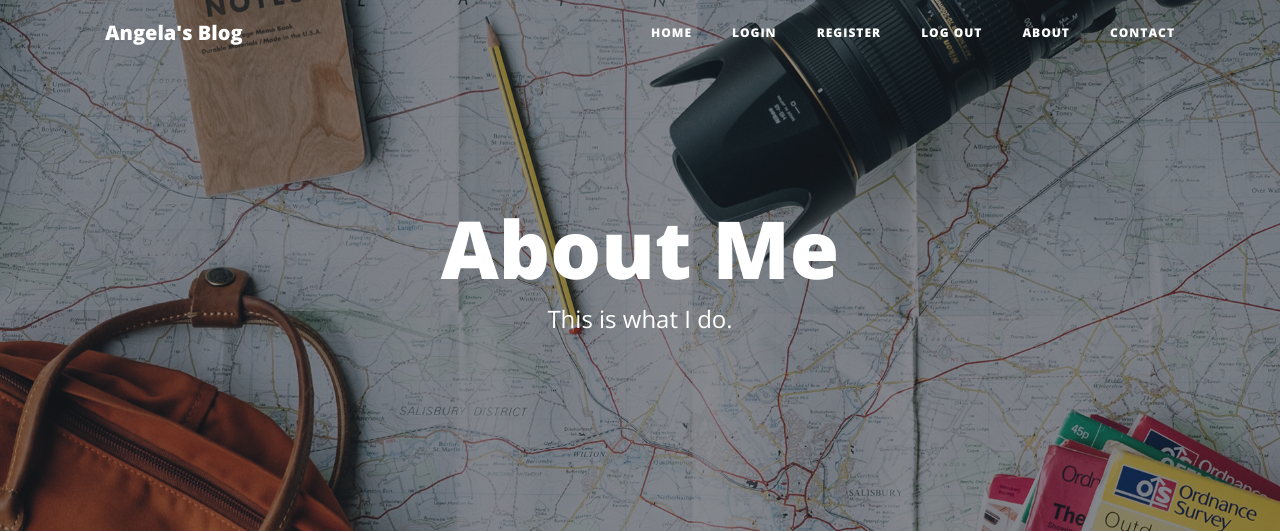
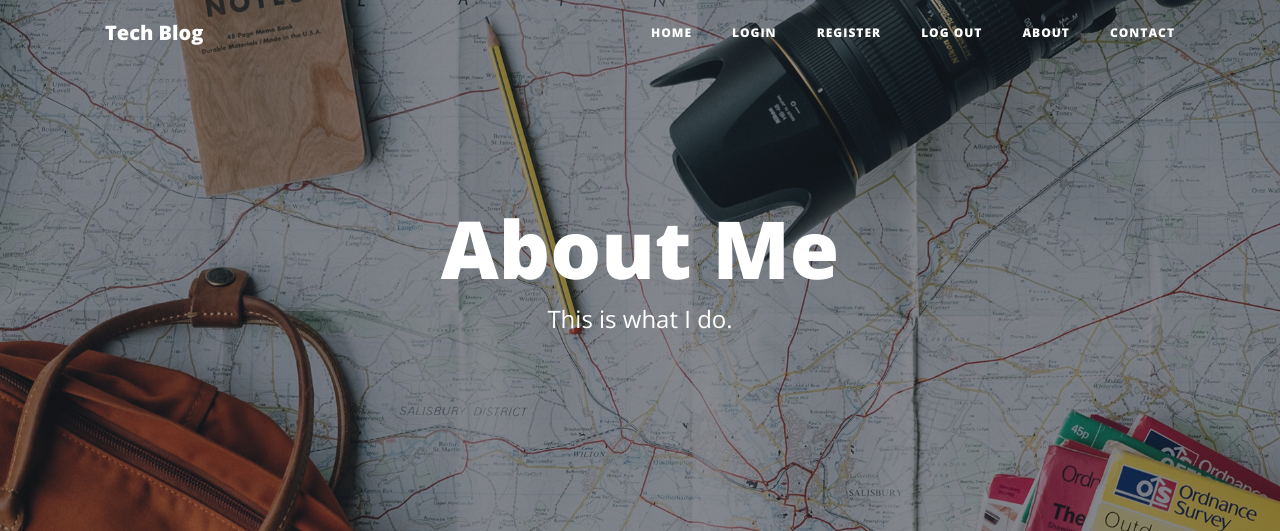
Before and after one commit to huynhnc203/blog-website, a Flask app: page /about in a window 1280 px wide. Shown: the top 531 px of the page. Run offline with Flask 3, Linux system fonts and the light colour scheme; some libraries are stand-ins or nearby versions.

Commit message:
first update

```diff
--- a/main.py
+++ b/main.py
@@ -10,9 +10,10 @@ from flask_login import UserMixin, login_user, LoginManager, login_required, cur
 from forms import CreatePostForm, RegisterForm, LoginForm, CommentForm
 from functools import wraps
 from flask_gravatar import Gravatar
+import os
 
 app = Flask(__name__)
-app.config['SECRET_KEY'] = '8BYkEfBA6O6donzWlSihBXox7C0sKR6b'
+app.config['SECRET_KEY'] = os.getenv('SECRET_KEY')
 ckeditor = CKEditor(app)
 Bootstrap(app)
 login_mamage = LoginManager()
--- a/templates/header.html
+++ b/templates/header.html
@@ -8,7 +8,7 @@
   <meta name="description" content="">
   <meta name="author" content="">
 
-  <title>Angela's Blog</title>
+  <title>Tech Blog</title>
 
   <!-- Bootstrap core CSS -->
   <link href="{{ url_for('static', filename='vendor/bootstrap/css/bootstrap.min.css') }}" rel="stylesheet">
@@ -28,7 +28,7 @@
   <!-- Navigation -->
   <nav class="navbar navbar-expand-lg navbar-light fixed-top" id="mainNav">
     <div class="container">
-      <a class="navbar-brand" href="{{url_for('get_all_posts')}}">Angela's Blog</a>
+      <a class="navbar-brand" href="{{url_for('get_all_posts')}}">Tech Blog</a>
       <button class="navbar-toggler navbar-toggler-right" type="button" data-toggle="collapse" data-target="#navbarResponsive" aria-controls="navbarResponsive" aria-expanded="false" aria-label="Toggle navigation">
         Menu
         <i class="fas fa-bars"></i>
--- a/templates/index.html
+++ b/templates/index.html
@@ -7,8 +7,8 @@
       <div class="row">
         <div class="col-lg-8 col-md-10 mx-auto">
           <div class="site-heading">
-            <h1>Angela's Blog</h1>
-            <span class="subheading">A collection of random musings.</span>
+            <h1>Tech Blog</h1>
+            <span class="subheading">A collection of technology reviews.</span>
           </div>
         </div>
       </div>
```
Also changed, not shown: README.md (added).
